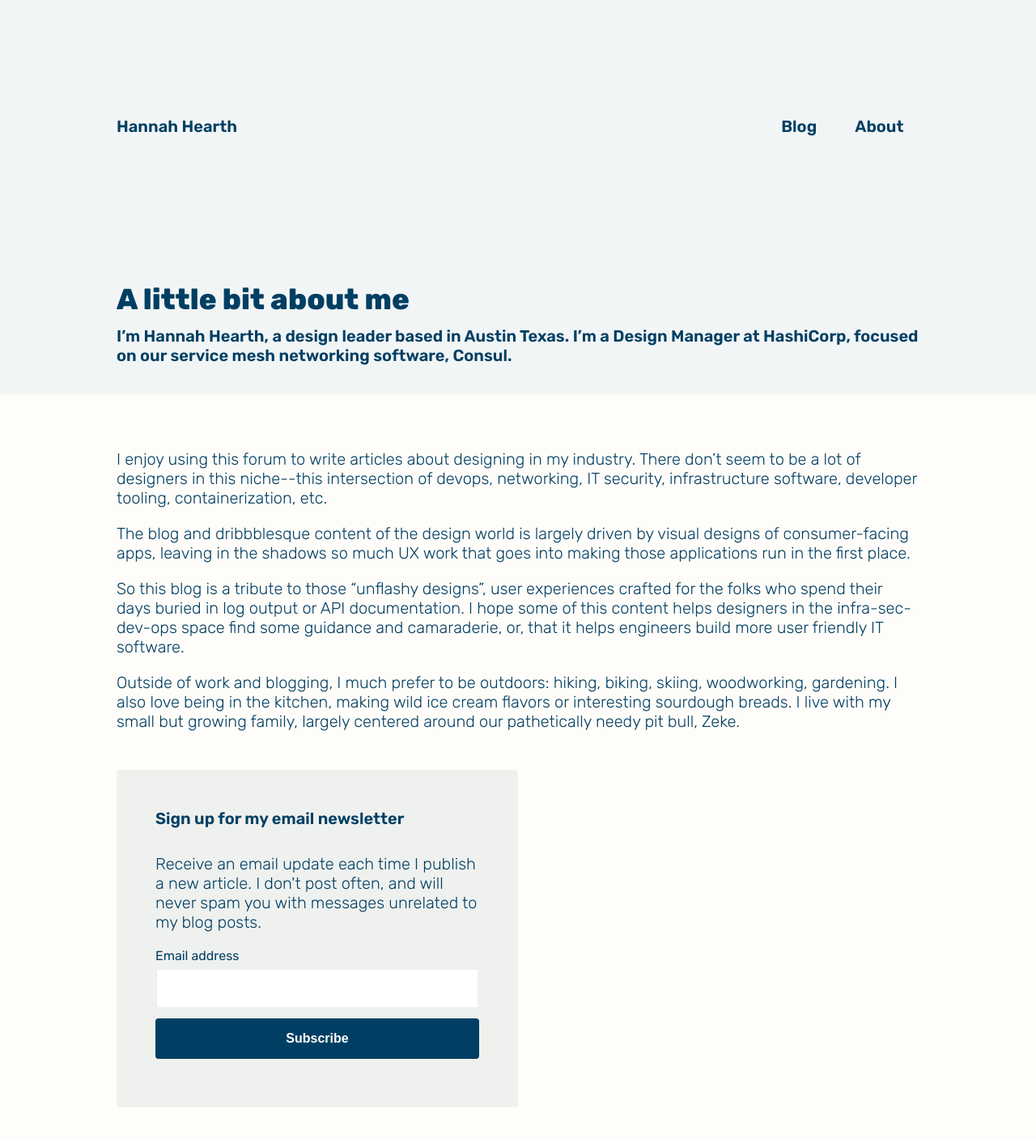
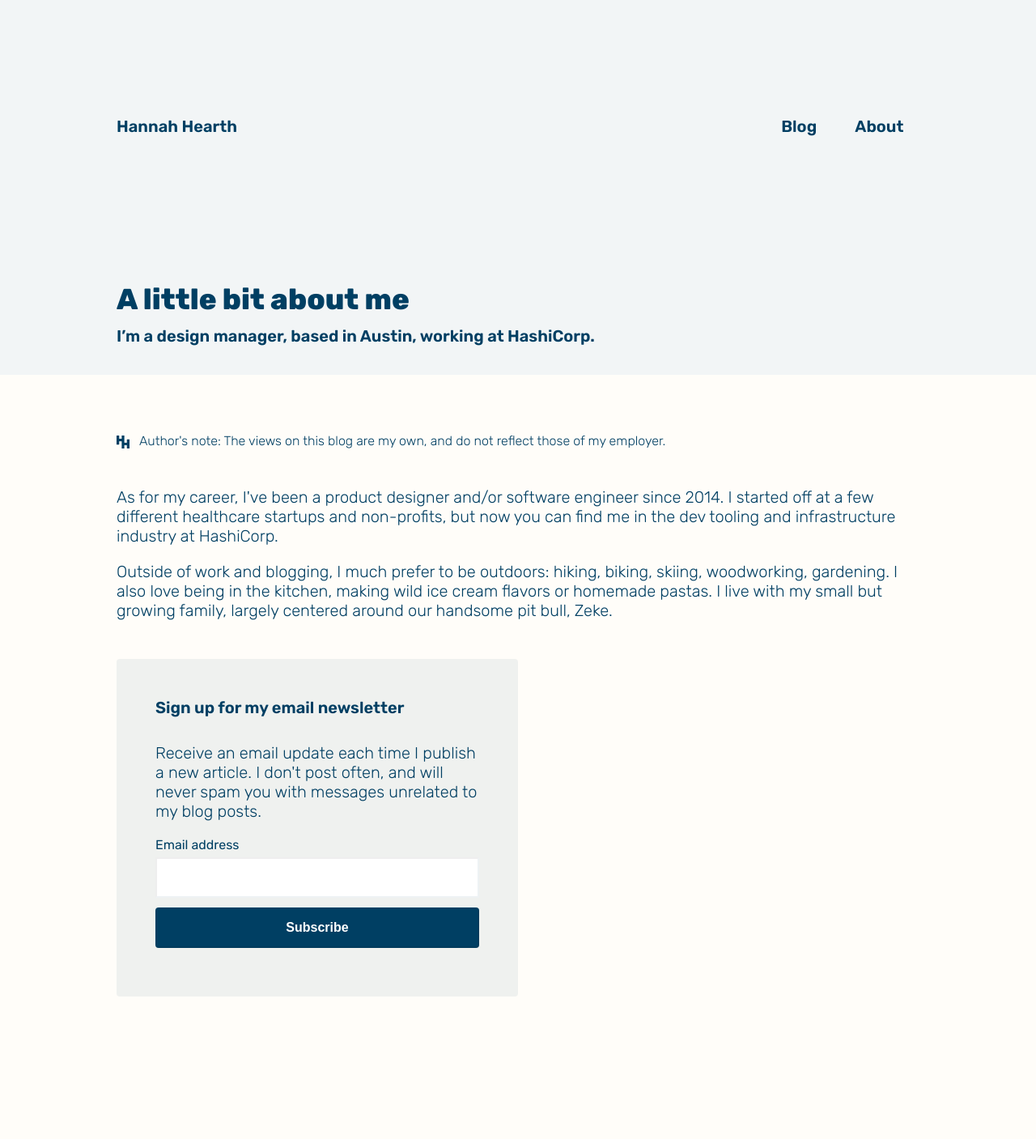
Before and after one commit to hannahhearth/hannahhearth.github.io, a Jekyll site: the page built from about.html, in a window 1280 px wide. Shown: the top 1407 px of the page at 81% size. Built offline with Jekyll 4.4.1, drawn with Linux system fonts in a browser that asks for light colours; a script that is not in the unit is left out.

```diff
--- a/_posts/2018-10-19-How-to-Run-Design-Exercises-on-a-Remote-Team.html
+++ b/_posts/2018-10-19-How-to-Run-Design-Exercises-on-a-Remote-Team.html
@@ -10,5 +10,7 @@
 
 <span class="note">Author’s note: This article was originally published on <a
       href="https://medium.com/hashicorp-design/how-to-run-design-exercises-on-a-remote-team-a233825f2313"
-      target="_blank">Medium</a> in 2019. It was edited and updated here in Feb
-    2021.</span>
+      target="_blank">Medium</a> in 2019. If you'd like to see it updated with
+    more recent tools and guidance, feel free to drop me a message on
+    <a href="https://twitter.com/hannahohearth" target="_blank">Twitter</a>.
+</span>
--- a/_sass/_posts.scss
+++ b/_sass/_posts.scss
@@ -4,7 +4,7 @@
   padding: $large-padding $extra-large-padding 0;
 
   @media #{$small-devices} {
-    padding: 0 $medium-padding;
+    padding: 0;
   }
 }
 
--- a/about.html
+++ b/about.html
@@ -2,26 +2,17 @@
 layout: post
 sidebar_image: ice_cream_1
 title: A little bit about me
-description: I’m Hannah Hearth, a design leader based in Austin Texas. I’m a Design Manager at HashiCorp, focused on our service mesh networking software, Consul.
+description: I’m a design manager, based in Austin, working at HashiCorp.
 ---
 
-<p>I enjoy using this forum to write articles about designing in my industry.
-There don’t seem to be a lot of designers in this niche--this intersection of
-devops, networking, IT security, infrastructure software, developer tooling,
-containerization, etc.</p>
+<span class="note">Author's note: The views on this blog are my own, and do not
+  reflect those of my employer.</span>
 
-<p>The blog and dribbblesque content of the design world is largely driven by
-visual designs of consumer-facing apps, leaving in the shadows so much UX work
-that goes into making those applications run in the first place.</p>
-
-<p>So this blog is a tribute to those “unflashy designs”, user experiences
-crafted for the folks who spend their days buried in log output or API
-documentation. I hope some of this content helps designers in the
-infra-sec-dev-ops space find some guidance and camaraderie, or, that it helps
-engineers build more user friendly IT software.</p>
+<p>As for my career, I've been a product designer and/or software engineer since
+2014. I started off at a few different healthcare startups and non-profits, but
+now you can find me in the dev tooling and infrastructure industry at HashiCorp.</p>
 
 <p>Outside of work and blogging, I much prefer to be outdoors: hiking, biking,
 skiing, woodworking, gardening. I also love being in the kitchen, making wild
-ice cream flavors or interesting sourdough breads. I live with my small but
-growing family, largely centered around our pathetically needy pit bull,
-Zeke.</p>
+ice cream flavors or homemade pastas. I live with my small but
+growing family, largely centered around our handsome pit bull, Zeke.</p>
```
Also changed, not shown: _posts/2021-05-25-What-My-Mentor-Taught-Me-About-Mentorship.html (added, +94 -0 lines).
